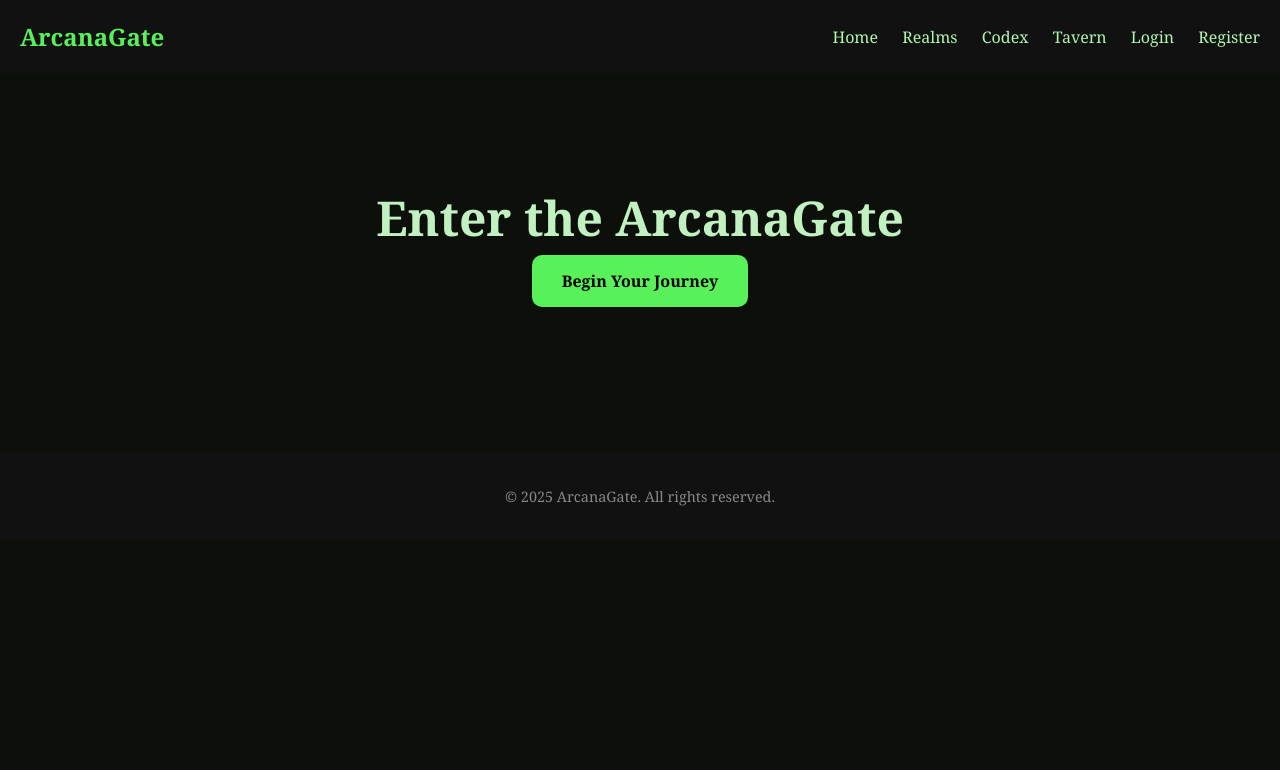
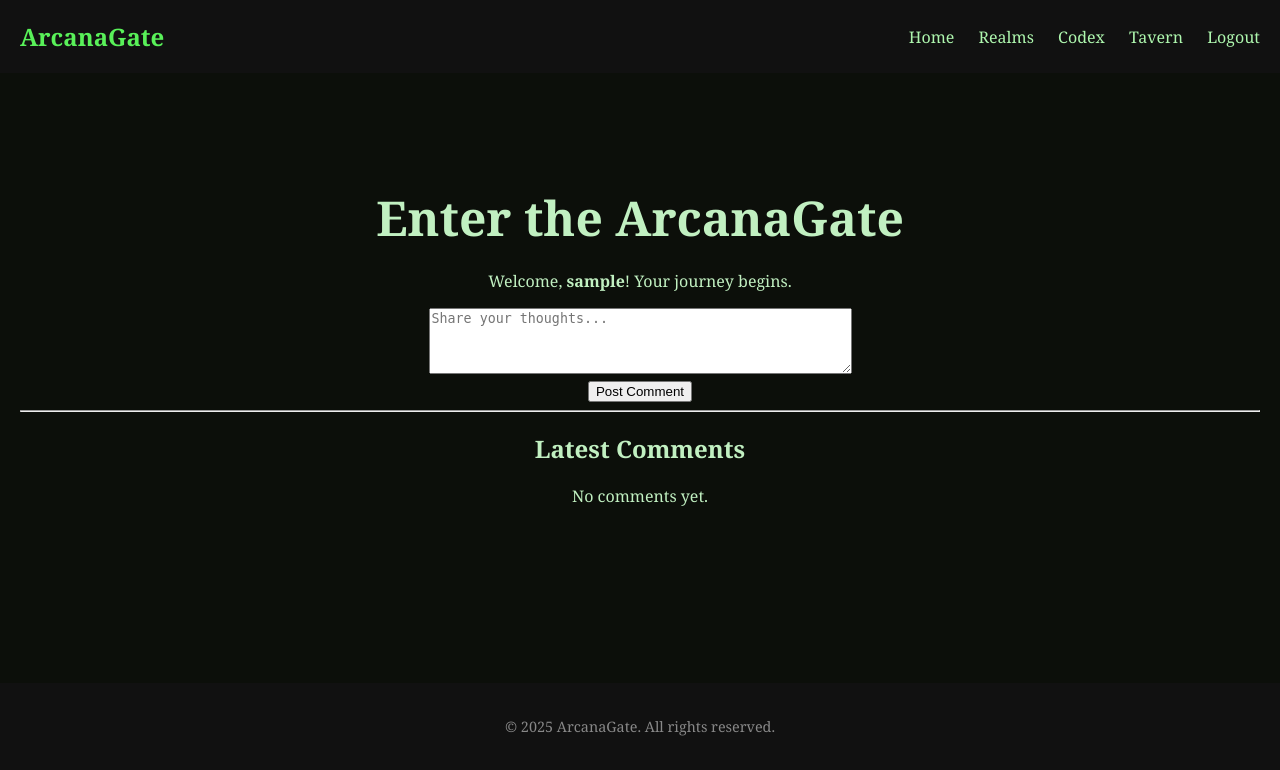
Before and after one commit to Dino-code94/ArcanaGate-Project, a Flask app: page / in a window 1280 px wide. Shown: the top 770 px of the page. Run offline with Flask 3, Linux system fonts and the light colour scheme; the visitor is signed in with stand-in values (Sample User, id 1).

Commit message:
Add register.html template

```diff
--- a/templates/index.html
+++ b/templates/index.html
@@ -1,12 +1,18 @@
 <!DOCTYPE html>
 <html lang="en">
+
 <head>
     <meta charset="UTF-8" />
-  <meta name="viewport" content="width=device-width, initial-scale=1.0"/>
+    <meta name="viewport" content="width=device-width, initial-scale=1.0" />
     <title>ArcanaGate</title>
+
+    <!-- Link to external CSS file -->
     <link rel="stylesheet" href="{{ url_for('static', filename='style.css') }}">
 </head>
+
 <body>
+
+    <!-- Header with logo and navigation -->
     <header>
         <div class="logo">ArcanaGate</div>
         <nav>
@@ -14,18 +20,53 @@
             <a href="/realms">Realms</a>
             <a href="/codex">Codex</a>
             <a href="/tavern">Tavern</a>
+
+            <!-- Show Login/Register or Logout depending on session -->
+            {% if session.get('username') %}
+            <a href="/logout">Logout</a>
+            {% else %}
             <a href="/login">Login</a>
             <a href="/register">Register</a>
+            {% endif %}
         </nav>
     </header>
 
+    <!-- Main content area -->
     <main>
         <h1>Enter the ArcanaGate</h1>
-    <a class="btn" href="#">Begin Your Journey</a>
+
+        <!-- Welcome message or call to action based on login -->
+        {% if session.get('username') %}
+        <p>Welcome, <strong>{{ session['username'] }}</strong>! Your journey begins.</p>
+        {% else %}
+        <p><a class="btn" href="/register">Begin Your Journey</a></p>
+        {% endif %}
+        {% if session.get('username') %}
+        <form method="POST" action="/comment">
+            <textarea name="content" rows="4" cols="50" placeholder="Share your thoughts..." required></textarea><br>
+            <button type="submit">Post Comment</button>
+        </form>
+        {% else %}
+        <p><a href="/login">Log in</a> to post a comment.</p>
+        {% endif %}
+
+        <hr>
+
+        <h2>Latest Comments</h2>
+        {% for comment in comments %}
+        <p><strong>{{ comment['user'] }}</strong> ({{ comment['created_at'] }}):<br>
+            {{ comment['content'] }}</p>
+        {% else %}
+        <p>No comments yet.</p>
+        {% endfor %}
+
     </main>
 
+    <!-- Footer -->
     <footer>
         <p>&copy; 2025 ArcanaGate. All rights reserved.</p>
     </footer>
+
 </body>
+
 </html>
```
Also changed, not shown: templates/register.html (added). Lines whose indentation alone changed are shown as unchanged.
